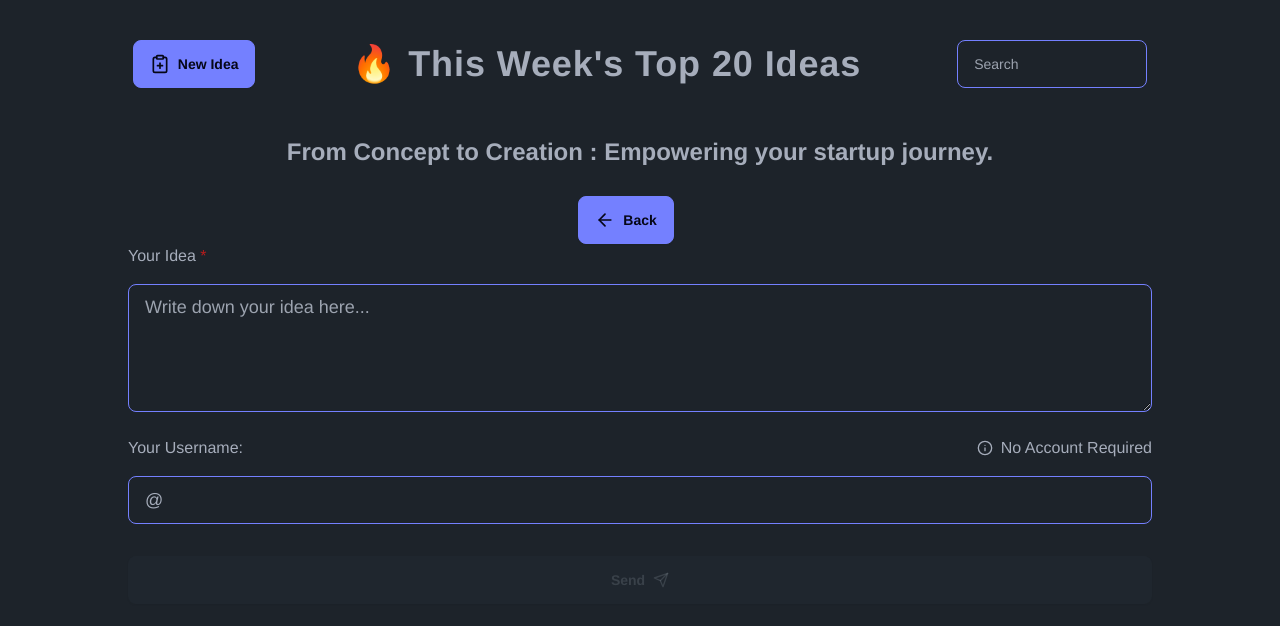
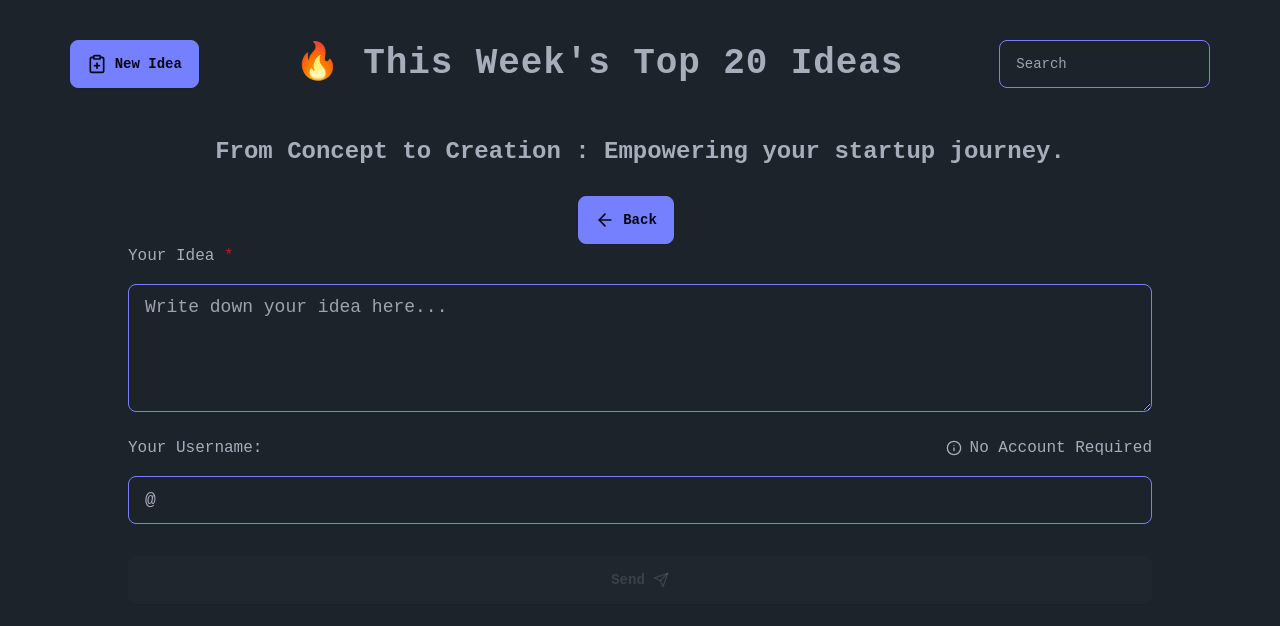
Before and after one commit to rishiigupta04/IdeaGo-App, a React (Vite) app: page /new in a window 1280 px wide. Shown: the top 626 px of the page. Built offline with nearby package versions, Linux system fonts and the light colour scheme.

Commit message:
font-change

```diff
--- a/src/index.css
+++ b/src/index.css
@@ -9,7 +9,8 @@
 }
 
 :root {
-  font-family: Helvetica, Inter, system-ui, Avenir, Helvetica, Arial, sans-serif;
+  font-family: monospace, Helvetica, Inter, system-ui, Avenir, Helvetica, Arial,
+    sans-serif;
   line-height: 1.5;
   font-weight: 400;
 
```
